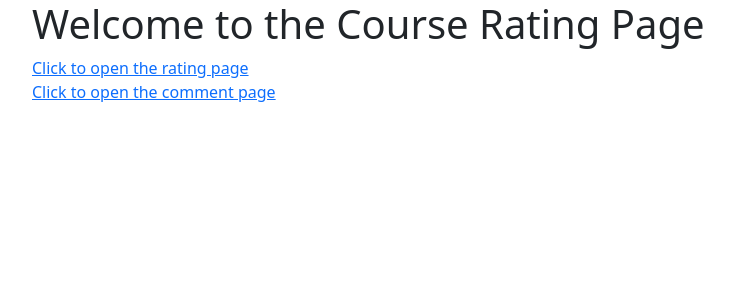
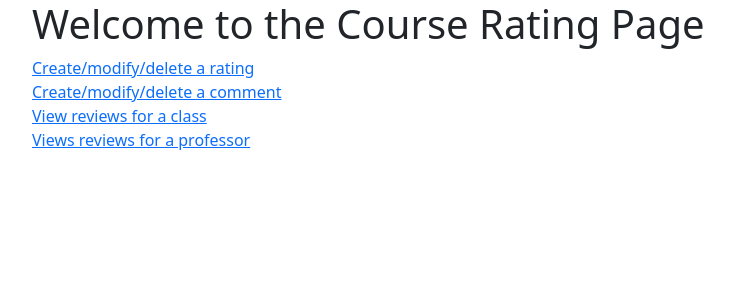
Before and after one commit to Skylarhaskiell/CS4750, a PHP site: page / in a window 1280 px wide. Shown: the top 300 px of the page, without its empty margins (50-784 px from the left). Run offline with PHP 8.4, Linux system fonts and the light colour scheme.

Commit message:
adding a couple views

```diff
--- a/create_user.php
+++ b/create_user.php
@@ -32,6 +32,8 @@ if ($_SERVER["REQUEST_METHOD"] == "POST") {
             if ($result->rowCount() > 0) {
                 // Success message
                 echo "User created successfully!";
+                header('Location: index.html');
+                exit();
             } else {
                 // Error message
                 echo "Error creating user";
--- a/index.html
+++ b/index.html
@@ -46,9 +46,13 @@
 <div class="container">
   <h1>Welcome to the Course Rating Page</h1>
 
-  <a href="rating_simpleform.php">Click to open the rating page</a>
+  <a href="rating_simpleform.php">Create/modify/delete a rating</a>
   <br>
-  <a href="simpleform.php">Click to open the comment page</a>
+  <a href="simpleform.php">Create/modify/delete a comment</a>
+  <br>
+  <a href = "viewclass.php"> View reviews for a class</a>
+  <br>
+  <a href = "viewprofessor"> Views reviews for a professor</a>
 
 
 
```
Also changed, not shown: viewclass.php (added), viewprofessor.php (added).
